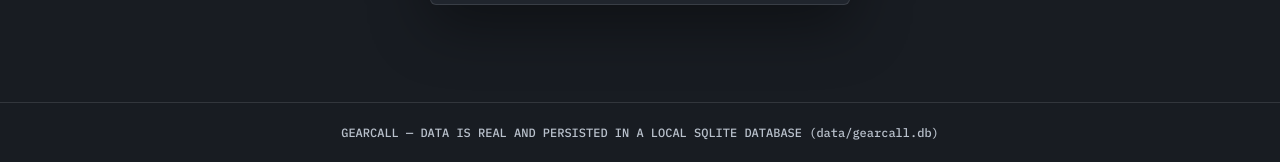
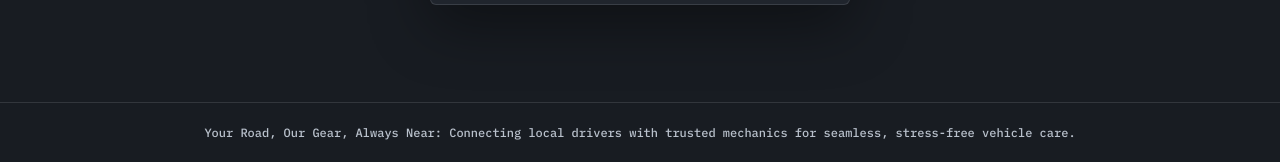
Before and after one commit to Dev97853/gearcall, a website: page public/index.html in a window 1280 px wide. Shown: the part 697-859 px from the top of the page. Drawn offline with Linux system fonts and the light colour scheme.

Commit message:
Update footer text for better messaging

```diff
--- a/public/index.html
+++ b/public/index.html
@@ -95,7 +95,7 @@
     <!-- ... baki ka code waisa hi rahega ... -->
   </main>
 
-  <footer>GEARCALL — DATA IS REAL AND PERSISTED IN A LOCAL SQLITE DATABASE (data/gearcall.db)</footer>
+  <footer>Your Road, Our Gear, Always Near: Connecting local drivers with trusted mechanics for seamless, stress-free vehicle care.</footer>
   <div class="toast" id="toast"></div>
 
   <script src="/app.js"></script>
```
